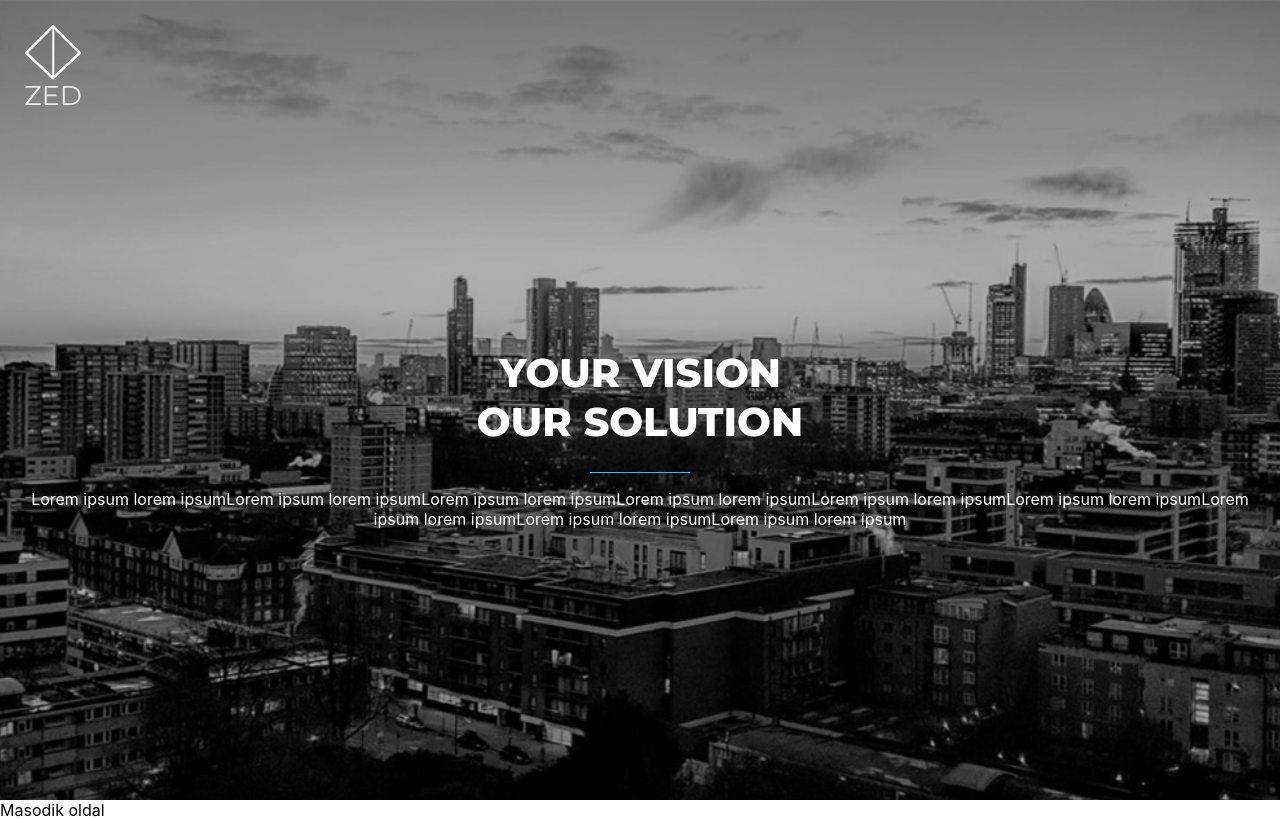
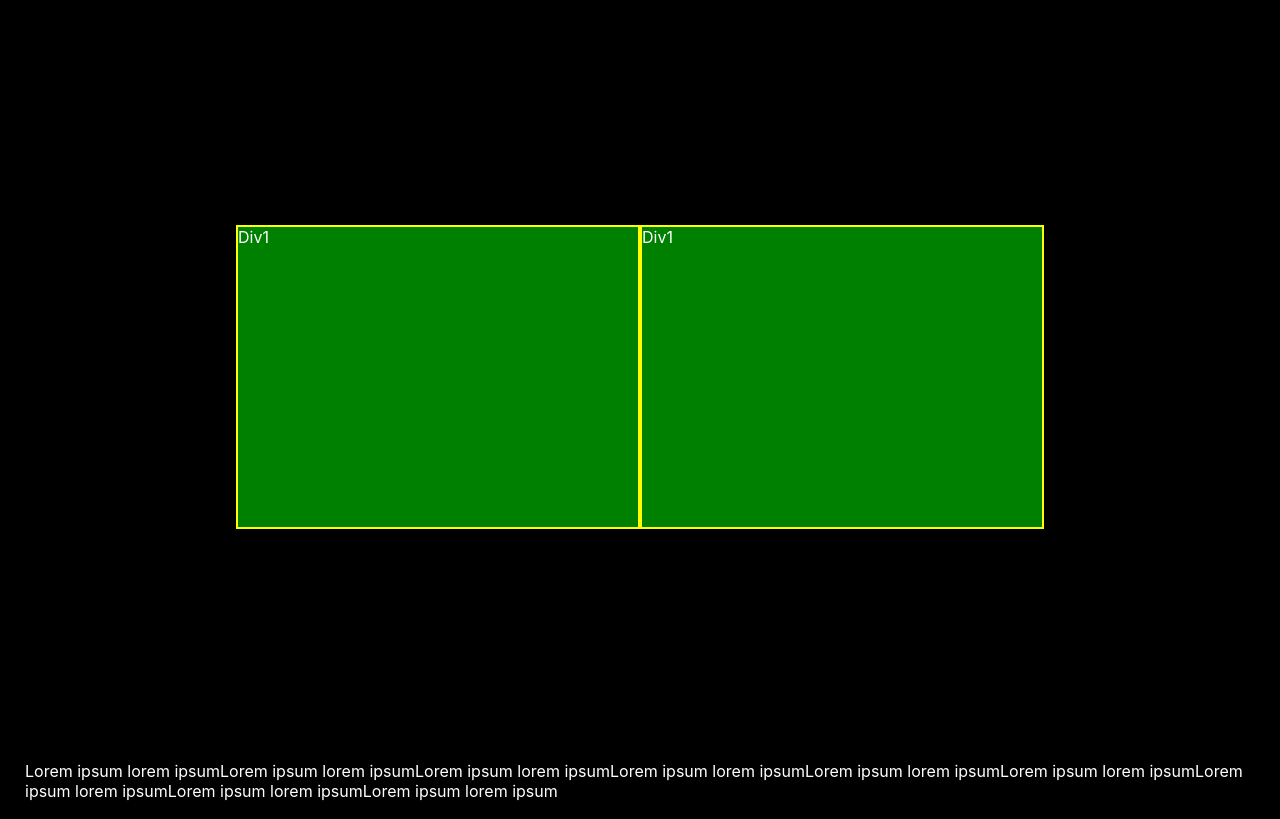
Before and after one commit to bantoistvan/web-amplify, a React (Create React App) app: page / in a window 1280 px wide. Shown: the top 819 px of the page. Built offline with nearby package versions, Linux system fonts and the light colour scheme.

Commit message:
contact us

```diff
--- a/src/App.css
+++ b/src/App.css
@@ -20,6 +20,39 @@
   justify-content: space-between;
   align-items: center;
 
+}
+
+
+
+.Contact-us {
+  min-height: 100vh;
+  -webkit-background-size: cover;
+  -moz-background-size: cover;
+  -o-background-size: cover;
+  background-size: cover;
+
+
+  display: grid;
+  grid-template-columns: 1fr;
+  grid-template-rows: 1fr 80px;
+  grid-gap: 1rem;
+  padding: 25px;
+}
+
+
+
+.Contact-us-container{
+  display: flex;
+  flex-wrap: wrap;
+  align-content: center;
+  justify-content: center;
+}
+
+.Contact-us-item{
+  width: 400px;
+  height: 300px;
+  background-color: green;
+  border: 2px solid yellow;
 }
 
 .Divider{
--- a/src/App.tsx
+++ b/src/App.tsx
@@ -16,12 +16,31 @@ class App extends Component {
     return (
       <div className="App">
 
+<PageLayout isDark={true}>
+    <div className="Contact-us">
+
+    <div className="Contact-us-container">
+          <div className="Contact-us-item">
+            Div1
+          </div>
+          <div className="Contact-us-item">
+            Div1
+          </div>
+    </div>
+
+    <div className="footer">
+      <p>Lorem ipsum lorem ipsumLorem ipsum lorem ipsumLorem ipsum lorem ipsumLorem ipsum lorem ipsumLorem ipsum lorem ipsumLorem ipsum lorem ipsumLorem ipsum lorem ipsumLorem ipsum lorem ipsumLorem ipsum lorem ipsum</p>
+
+    </div>
+
+</div>
+      </PageLayout>
+
       <PageLayout isDark={true} >
          <div className="Home-header">
 
             <div className="Menu">
                   <img src={logo} className="App-logo" alt="logo" />
-
             </div>
 
             <div className="Content">
@@ -35,9 +54,7 @@ class App extends Component {
       </PageLayout>
 
 
-      <PageLayout>
-          Masodik oldal
-      </PageLayout>
+
 
 
       <PageLayout isDark={true}>
--- a/src/components/PageLayout.css
+++ b/src/components/PageLayout.css
@@ -1,5 +1,5 @@
 .PageLayout {
-    height: 100vh;
+    min-height: 100vh;
 }
 .PageLayout.dark {
     background: black;
```
